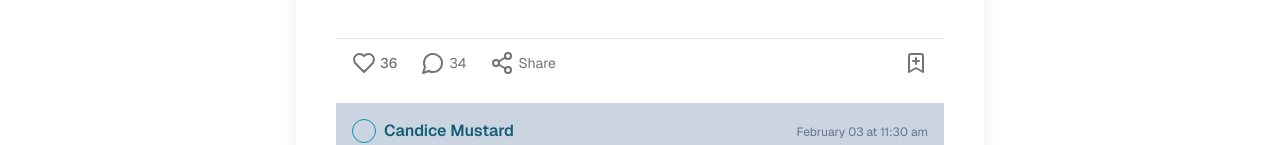
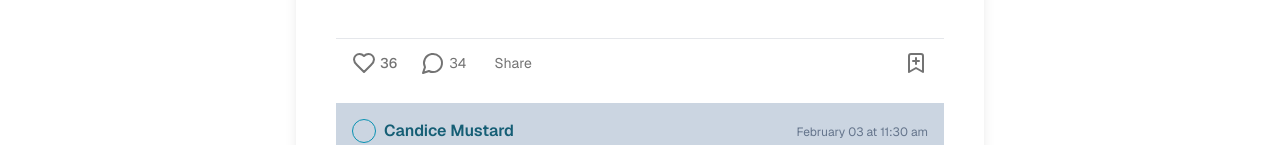
Before and after one commit to SaraDonaldson/weird-wonderful-finds-site, a Next.js app: page /forum in a window 1280 px wide. Shown: the part 538-683 px from the top of the page. Built offline with nearby package versions, Linux system fonts and the light colour scheme.

Commit message:
add states and TW state  styles

```diff
--- a/components/buttons/SharePostButton/SharePostButton.tsx
+++ b/components/buttons/SharePostButton/SharePostButton.tsx
@@ -1,10 +1,47 @@
 import { Share2Icon } from 'lucide-react'
-import React from 'react'
+import React,{ useState, useEffect, useRef } from 'react';
 
-function SharePostButton() {
+interface SharePostButtonProps{
+    postId: string
+}
+
+function SharePostButton({ postId}:SharePostButtonProps) {
+  const [animating, setAnimating] = useState<boolean>(false);
+  const [menuOpen, setMenuOpen] = useState<boolean>(false);
+  const [copied, setCopied] = useState<boolean>(false);
+  const buttonRef = useRef(null);
+  const popoverRef = useRef(null);
+
+   function handleClick() {
+    // 1) pop animation
+    setAnimating(true);
+    setTimeout(() => setAnimating(false), 200);
+
+    // 2) toggle share menu (slightly delayed so pop feels first)
+    setTimeout(() => {
+      setMenuOpen((open) => !open);
+      setCopied(false);
+    }, 100);
+  }
+
+//  TW classes
+  const base =
+    'h-6 w-6 transition-transform duration-150 ease-out ' +
+    'transition-colors duration-200 ease-in-out ' +
+    'cursor-pointer';
+  const rest = 'text-gray-600 dark:text-gray-400';
+  const hover ='hover:text-violet-brand dark:hover:text-cyan-accent hover:scale-110';
+  const active = 'active:scale-90 active:duration-75';
+  const animation = animating ? 'scale-125' : 'scale-100';
+
   return (
-        <button className="flex items-center space-x-1 text-gray-600 dark:text-gray-400
-                             hover:text-violet-brand dark:hover:text-cyan-accent transition">
+        <button
+                ref={buttonRef}
+        onClick={handleClick}
+        title="Share"
+        className={`flex items-center space-x-1 text-gray-600 dark:text-gray-400
+                     hover:text-violet-brand dark:hover:text-cyan-accent transition
+                    ${base} ${rest} ${hover} ${active} ${animation}`}>
             <Share2Icon/>
             <span className="text-sm">Share</span>
         </button>
```
